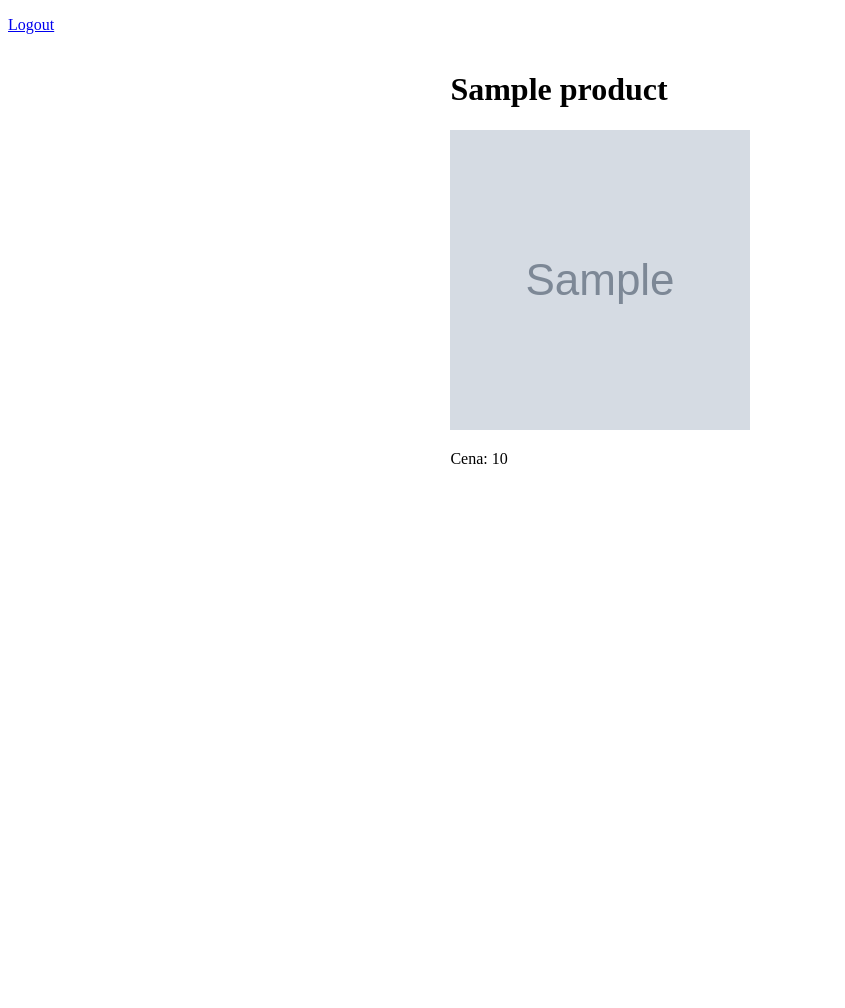
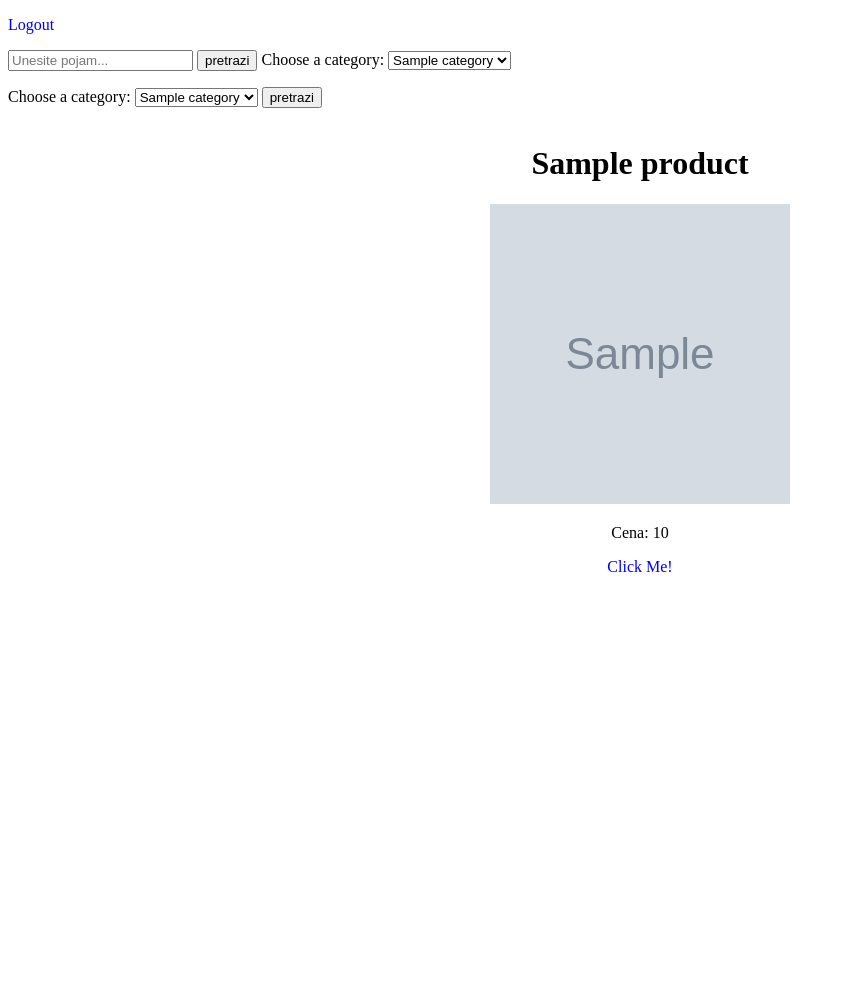
Before and after one commit to batpot/konovo_web_development_task, a Flask app: template templates/products.html in a window 1280 px wide. Shown: the whole page, without its empty margins (0-845 px from the left). Before the commit the page ends 464 px from the top, so only its background shows below. Run offline with Flask 3, Linux system fonts and the light colour scheme; the template is opened without the code that fills it: most values are stand-ins (such as "Sample title", 1, 10 or a date in 2020); grey boxes marked "Sample" are stand-in pictures; some libraries are stand-ins or nearby versions.

Commit message:
added one product page, search by term and category

```diff
--- a/app.py
+++ b/app.py
@@ -5,7 +5,7 @@ from functools import wraps
 import mysql.connector
 import jwt
 import uuid
-
+import re
 
 app = Flask(__name__)
 
@@ -22,7 +22,6 @@ mydb = mysql.connector.connect(
     password = "",
     database = "login_system"
 )
-
 
 ########################################################################################
 class Product:
@@ -50,7 +49,7 @@ class Product:
         self.image_src = image_src
         self.description = description
     def __str__(self) -> str:
-        return f"Naziv: {self.name} Kategorija: {self.category} Brend: {self.brand} Brzina: {self.speed} Cena: {self.price} Kolicina {self.stock} Opis: {self.description}"
+        return f"Id proizvoda: {self.pid} Naziv: {self.name} Kategorija: {self.category} Brend: {self.brand} Brzina: {self.speed} Cena: {self.price} Kolicina {self.stock} Opis: {self.description}"
 
 def bytearray_into_tuple(tuple_input):
     tuple_input = list(tuple_input)
@@ -65,25 +64,44 @@ def bytearray_into_tuple(tuple_input):
 def token_required(f):
     @wraps(f)
     def decorated(*args, **kwargs):
-        print('gg')
         token = request.cookies.get('jwt_token')
-        print(token)
         if not token:
             return jsonify({'error': 'token is missing'}), 403
         try:
-            print('try')
             jwt.decode(token, app.config['SECRET_KEY'], algorithms="HS256")
         except Exception as error:
             return jsonify({'error': 'token is invalid/expired'})
-        print('*')
         return f(*args, **kwargs)
     return decorated
 
-@app.route("/products")
-@token_required
-def products():
+def update_products(products):
+    for p in products:
+        # increase the price of the 'monitors'
+        # if p.category == 'Monitors':
+        #     #print(f"stara cena: {p.price}")
+        #     p.price *= 1.1
+        #     #print(f"nova cena: {p.price}")
+
+        #     cursor = mydb.cursor(prepared=True)
+        #     sql = "UPDATE products SET price = ? WHERE category = 'Monitors'";
+        #     vrednosti = (p.price, )
+        #     cursor.execute(sql, vrednosti)
+        #     mydb.commit()
+
+        # change 'speed' into 'performances'
+        p.description = re.sub('speed', 'performance', p.description, flags=re.IGNORECASE)
+        id = p.pid
+        #print(p.description)
+
+        cursor = mydb.cursor(prepared=True)
+        sql = "UPDATE products SET description = ? WHERE pid = ?" #TODO efikasnije
+        vrednosti = (p.description, id, )
+        cursor.execute(sql, vrednosti)
+        mydb.commit()
+
+def fetch_products(sql_statement):
     cursor = mydb.cursor(prepared = True)
-    sql_statement = "SELECT * FROM products"
+    #sql_statement = "SELECT * FROM products"
     cursor.execute(sql_statement)
     data = cursor.fetchall()
     cursor.close()
@@ -109,10 +127,80 @@ def products():
         p = Product(pid, name, category_id, category, brand, price, speed, stock, image_src, description)
         products.append(p)
 
+    return products
+
+# TODO api
+def fetch_all_products():
+    products = fetch_products("SELECT * FROM products")
+    return products
+
+
+@app.route('/products')
+@token_required
+def show_products():
+    products = fetch_all_products()
+    update_products(products)
+
     return render_template(
-        "products.html",
+        'products.html',
+        products = products)
+
+@app.route('/search', methods = ["POST", "GET"])
+def search():
+    if request.method == "GET":
+        query = request.args.get('search_term')
+        print(query)
+
+        if query:
+            print('*')
+            products = fetch_products(f"SELECT * FROM products WHERE name LIKE '%{query}%'")
+    if request.method == "POST":
+        target_categories = request.form['category_name']
+        print(target_categories)
+
+        products = []
+        print('fff')
+        products = fetch_products(f"SELECT * FROM products WHERE category LIKE '%{target_categories}%'")
+
+    return render_template(
+            'products.html',
+            products = products
+        )
+
+@app.route('/select', methods = ["POST", "GET"])
+def select():
+    target_categories = request.form['category_name']
+    products = fetch_products(f"SELECT * FROM products WHERE category LIKE '%{target_categories}%'")
+
+    return render_template(
+        'products.html',
         products = products
     )
+
+@app.route('/product/id/<id>')
+def show_product(id):
+    #product = fetch_products("SELECT * FROM products WHERE pid LIKE '%id%'")
+
+    cursor = mydb.cursor(prepared = True)
+    sql_statement = "SELECT * FROM products WHERE pid=?"
+    values = (id,)
+    cursor.execute(sql_statement, values)
+    product = cursor.fetchone()
+    cursor.close()
+
+    #print(id)
+    #print(product)
+    product = bytearray_into_tuple(product)
+    product = Product(product[0], product[1], product[2], product[3], product[4], product[5],
+                      product[6], product[7], product[8], product[9])
+
+    return render_template(
+        'product.html',
+        p = product
+    )
+
+
+
 ########################################################################################
 
 mysql = MySQL(app)
@@ -228,7 +316,7 @@ def login():
         jwt_token = generate_jwt_token({"id": public_id})
 
         if jwt_token:
-            response = make_response(redirect(url_for('products')))
+            response = make_response(redirect(url_for('show_products')))
             response.set_cookie('jwt_token', jwt_token)
 
             return response
@@ -253,4 +341,4 @@ def access():
 
 
 if __name__ == '__main__':
-    app.run()
+    app.run(debug=True)
--- a/static/css/style.css
+++ b/static/css/style.css
@@ -8,3 +8,52 @@
     padding: 20px;
     font-family: Arial, Helvetica, sans-serif;
 }
+
+#image_small {
+    width: 300px;
+    height: 300px;
+}
+
+.products {
+    display: flex;
+    justify-content: space-around;
+    flex-wrap: wrap;
+    position: relative;
+}
+
+.clickable-product{
+    flex-basis: 30%;
+    width: 450px;
+    height: 450px;
+    cursor: pointer;
+    text-align: center;
+    /* line-height: 150px;  */
+}
+
+a {
+    text-decoration: none;
+    display: block;
+    width: 100%;
+    height: 100%;
+}
+
+.image-big {
+    /* top: 10px;
+    right: 160px; */
+    left: 10px;
+    width: 500px;
+    height: auto;
+    border-radius: 300px;
+}
+
+.product-wrapper{
+    display: flex;
+    justify-content: space-around;
+    align-items: center;
+    flex-wrap: wrap;
+    position: relative;
+}
+
+.product-text {
+    margin-left:5px;
+}
--- a/templates/products.html
+++ b/templates/products.html
@@ -4,35 +4,53 @@
     <meta charset="UTF-8">
     <meta name="viewport" content="width=device-width, initial-scale=1.0">
     <title>Products</title>
+    <link rel="stylesheet" href="/static/css/style.css">
 
-    <style>
-        img {
-            width: 300px;
-            height: 300px;
-        }
 
-        .products {
-            display: flex;
-            justify-content: space-around;
-            flex-wrap: wrap;
-        }
-
-        .product {
-            flex-basis: 30%;
-        }
-
-    </style>
 </head>
 <body>
     <p class="logout">
         <a href="/logout">Logout</a>
     </p>
+    <p>
+        <form id="search-form" action="/search" method="GET">
+            <input name="search_term" type="text" placeholder="Unesite pojam...">
+            <input type="submit" value="pretrazi">
+
+            <label for="category">Choose a category:</label>
+
+            <select name="category_name" id="category">
+                {% for p in products %}
+                    <option value="{{p.category}}">{{p.category}}</option>
+                {% endfor %}
+            </select>
+        </form>
+
+    </p>
+    <p>
+        <form action="/select" method="POST">
+            <label for="category">Choose a category:</label>
+
+            <select name="category_name" id="category">
+                {% for p in products %}
+                    <option value="{{p.category}}">{{p.category}}</option>
+                {% endfor %}
+            </select>
+
+            <input type="submit" value="pretrazi">
+        </form>
+    </p>
+
+
     <div class="products">
         {% for p in products %}
-        <div class="product">
+        <!----m <input type="hidden"  id="my_variable" value="{{ p }}"> ---->
+        <div class="clickable-product" src="/product/id/{{p.pid}}">
+
             <h1> {{p.name}} </h1>
-            <img src="{{p.image_src}}" alt = "">
+            <img src="{{p.image_src}}" alt = "" id="image_small">
             <p>Cena: {{p.price}}</p>
+            <a href="/product/id/{{p.pid}}">Click Me!</a>
         </div>
 
         {% endfor %}
--- a/templates/register.html
+++ b/templates/register.html
@@ -3,7 +3,7 @@
 <head>
     <meta charset="UTF-8">
     <title>Login</title>
-    <link rel="stylesheet" href="static/css/style.css">
+    <link rel="stylesheet" href="/static/css/style.css">
 </head>
 <body>
     <form id="login-form" action="http://localhost:5000/signup" method="post">
```
Also changed, not shown: templates/product.html (added, +27 -0 lines).
